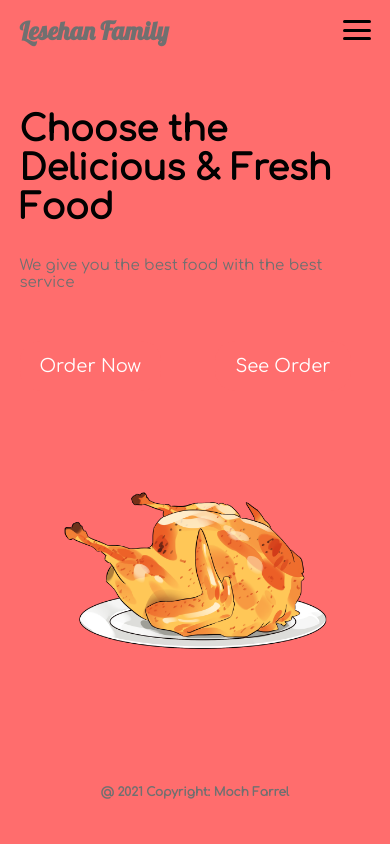
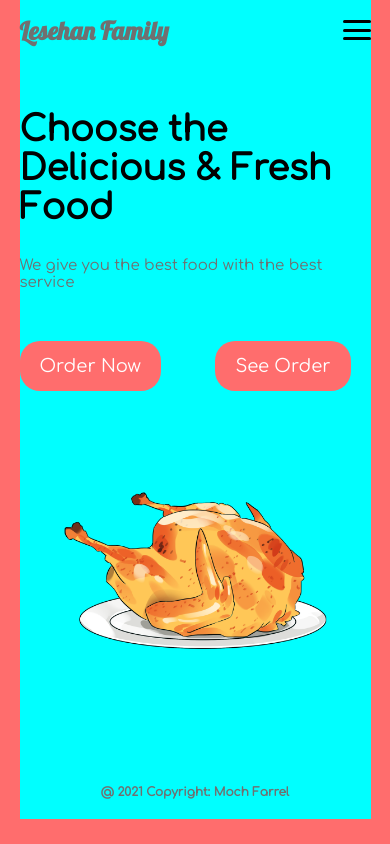
Before and after one commit to mochfarrel06/mochfarrel06.github.io, a PHP site: page / in a window 390 px wide; the page is wider, and only the part inside the window is pictured. Run offline with PHP 8.4, Linux system fonts and the light colour scheme.

Commit message:
memodifikasi 4

```diff
--- a/css/style.css
+++ b/css/style.css
@@ -255,12 +255,13 @@ footer h4{
 @media screen and (max-width: 576px){
     body{
         overflow-x: hidden;
-        width: 100%;
+        /* width: 100%; */
         background-color: #FF6D6D;
     }
 
     .container{
         width: 100%;
+        background-color: aqua;
     }
 
     .menu-toggler{
```
